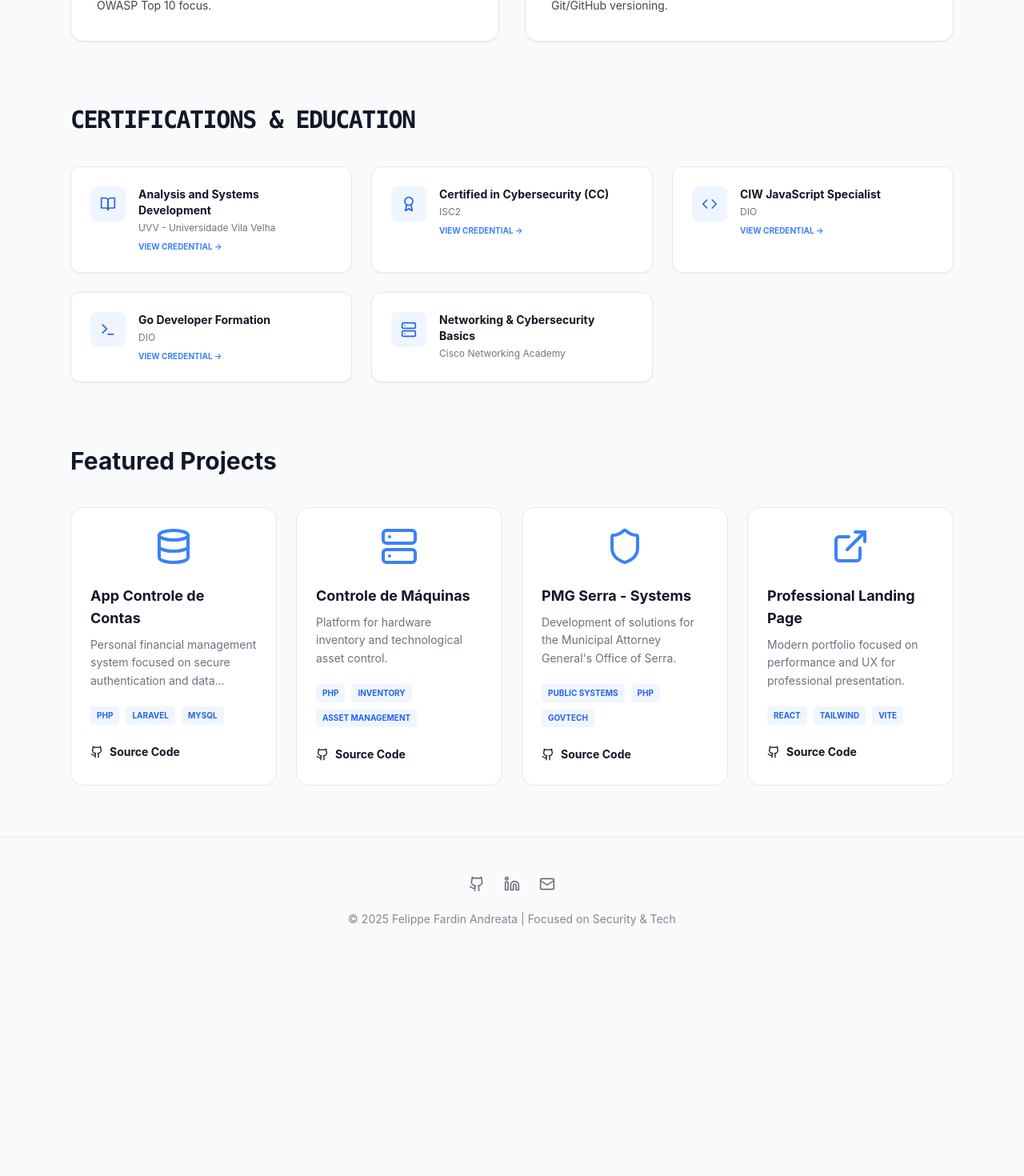
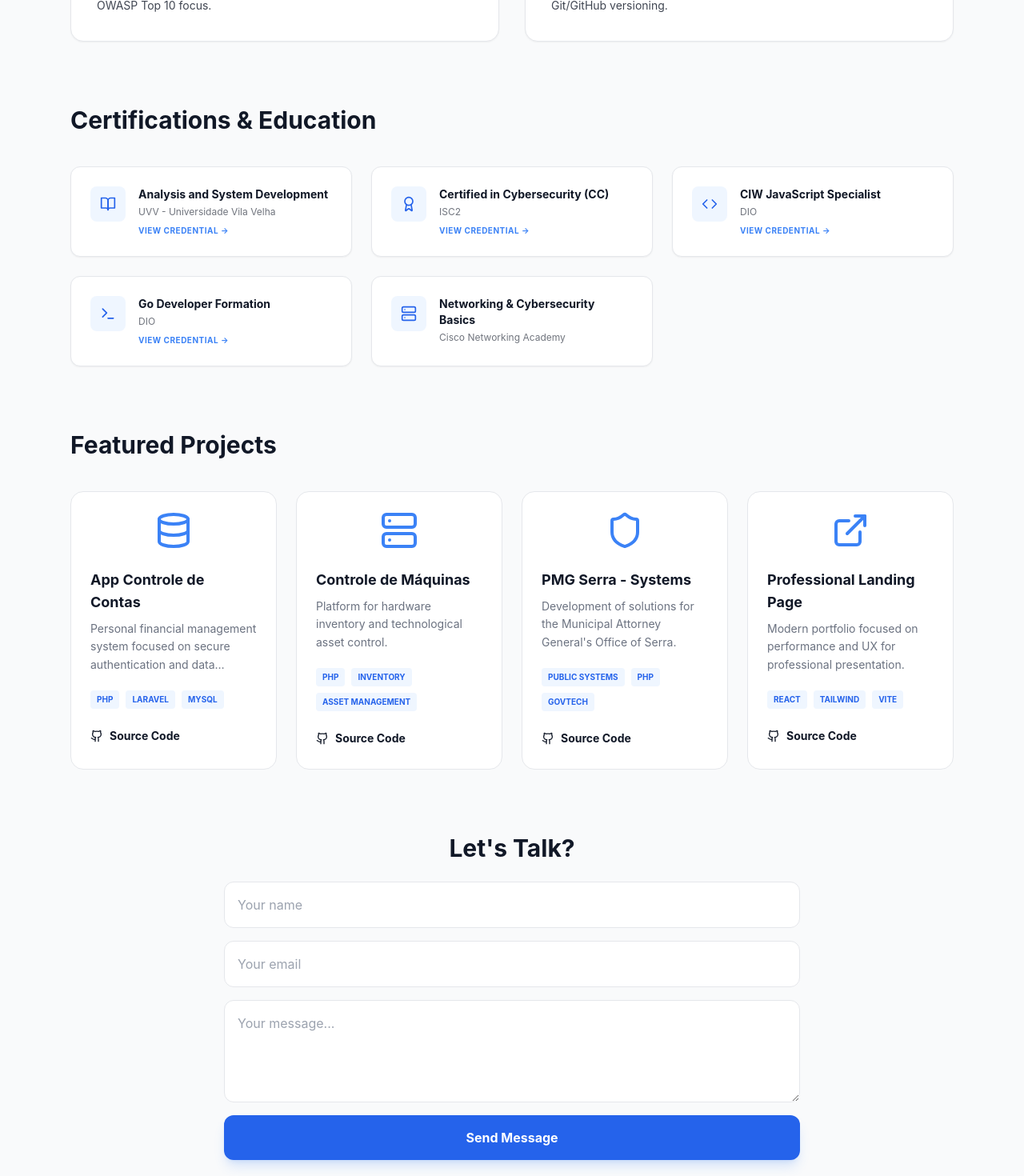
Before and after one commit to felippefardin/portfolio-felippe-final, a React (Vite) app: page / in a window 1280 px wide. Shown: the part 1060-2530 px from the top of the page at 80% size. Before the commit the page ends 2267 px from the top, so only its background shows below. Built offline with nearby package versions, Linux system fonts and the light colour scheme.

Commit message:
Terceiro ajuste commit

```diff
--- a/src/components/PortfolioFelippe.jsx
+++ b/src/components/PortfolioFelippe.jsx
@@ -53,10 +53,10 @@ export default function PortfolioFelippe() {
 
   const certifications = [
     {
-      title: 'Analysis and Systems Development',
+      title: 'Analysis and System Development',
       issuer: 'UVV - Universidade Vila Velha',
       icon: <BookOpen size={20}/>,
-      link: '/diploma.pdf' // Referência ao arquivo enviado
+      link: 'https://www.canva.com/design/DAHCWVV5Tx4/cB0nq37VCkb40tJIvGPBBA/view?utm_content=DAHCWVV5Tx4&utm_campaign=designshare&utm_medium=link2&utm_source=uniquelinks&utlId=h67fe51227f'
     },
     {
       title: 'Certified in Cybersecurity (CC)',
@@ -134,7 +134,7 @@ export default function PortfolioFelippe() {
                 Currently working on the digital transformation of public administration, bridging secure code and resilient infrastructure.
               </p>
               <div className="mt-8 flex gap-4">
-                <a href="mailto:felippefardin@hotmail.com" className="bg-blue-600 text-white px-6 py-3 rounded-xl font-bold hover:bg-blue-700 transition shadow-lg shadow-blue-500/20">Let's Talk?</a>
+                <a href="#contact" className="bg-blue-600 text-white px-6 py-3 rounded-xl font-bold hover:bg-blue-700 transition shadow-lg shadow-blue-500/20">Let's Talk?</a>
               </div>
             </div>
             <div className="md:col-span-2 flex justify-center">
@@ -162,9 +162,9 @@ export default function PortfolioFelippe() {
           </div>
         </section>
 
-        {/* Skills & Technologies (Simplified) */}
+        {/* Skills & Technologies */}
         <section id="skills" className="max-w-6xl mx-auto px-6 mb-20">
-          <h2 className="text-3xl font-bold mb-10">Skills & Technologies</h2>
+          <h2 className="text-3xl font-bold mb-10 font-mono tracking-tighter uppercase">Skills & Technologies</h2>
           <div className="grid md:grid-cols-2 gap-8">
             <div className="p-8 rounded-2xl bg-white dark:bg-gray-800 border dark:border-gray-700 shadow-sm">
                <Shield className="text-red-500 mb-4" size={32} />
@@ -179,9 +179,9 @@ export default function PortfolioFelippe() {
           </div>
         </section>
 
-        {/* Certifications (Updated with Links) */}
+        {/* Certifications */}
         <section id="certs" className="max-w-6xl mx-auto px-6 mb-20">
-          <h2 className="text-3xl font-bold mb-10 font-mono tracking-tighter uppercase">Certifications & Education</h2>
+          <h2 className="text-3xl font-bold mb-10">Certifications & Education</h2>
           <div className="grid md:grid-cols-3 gap-6">
             {certifications.map((cert, i) => (
               <motion.a
@@ -198,7 +198,7 @@ export default function PortfolioFelippe() {
                 <div>
                   <h4 className="font-bold text-sm">{cert.title}</h4>
                   <p className="text-xs opacity-60 mt-1">{cert.issuer}</p>
-                  {cert.link && <span className="text-[10px] text-blue-500 font-bold mt-2 block">VIEW CREDENTIAL →</span>}
+                  {cert.link && <span className="text-[10px] text-blue-500 font-bold mt-2 block uppercase tracking-wider">View Credential →</span>}
                 </div>
               </motion.a>
             ))}
@@ -206,7 +206,7 @@ export default function PortfolioFelippe() {
         </section>
 
         {/* Projects */}
-        <section id="projects" className="max-w-6xl mx-auto px-6">
+        <section id="projects" className="max-w-6xl mx-auto px-6 mb-20">
           <h2 className="text-3xl font-bold mb-10">Featured Projects</h2>
           <motion.div className="grid sm:grid-cols-2 lg:grid-cols-4 gap-6" variants={container} initial="hidden" whileInView="show">
             {projects.map(p => (
@@ -224,12 +224,23 @@ export default function PortfolioFelippe() {
             ))}
           </motion.div>
         </section>
+
+        {/* Contact Form */}
+        <section id="contact" className="max-w-3xl mx-auto px-6">
+          <h2 className="text-3xl font-bold mb-6 text-center">Let's Talk?</h2>
+          <form className="grid gap-4" action="https://formspree.io/f/mrbowjvr" method="POST">
+            <input name="name" placeholder="Your name" required className="p-4 rounded-xl border dark:border-gray-700 bg-white dark:bg-gray-800 focus:ring-2 focus:ring-blue-500 outline-none transition" />
+            <input name="email" type="email" placeholder="Your email" required className="p-4 rounded-xl border dark:border-gray-700 bg-white dark:bg-gray-800 focus:ring-2 focus:ring-blue-500 outline-none transition" />
+            <textarea name="message" placeholder="Your message..." required className="p-4 rounded-xl border dark:border-gray-700 bg-white dark:bg-gray-800 h-32 focus:ring-2 focus:ring-blue-500 outline-none transition"></textarea>
+            <button type="submit" className="px-8 py-4 rounded-xl bg-blue-600 text-white font-bold hover:bg-blue-700 transition shadow-lg shadow-blue-500/20">Send Message</button>
+          </form>
+        </section>
       </main>
 
       <footer className="border-t border-gray-200 dark:border-gray-800 py-12 text-center">
         <div className="flex justify-center gap-6 mb-6 opacity-60">
-          <a href="https://github.com/felippefardin"><Github size={20}/></a>
-          <a href="https://linkedin.com/in/felippefardin"><Linkedin size={20}/></a>
+          <a href="https://github.com/felippefardin" target="_blank" rel="noreferrer"><Github size={20}/></a>
+          <a href="https://linkedin.com/in/felippefardin" target="_blank" rel="noreferrer"><Linkedin size={20}/></a>
           <a href="mailto:felippefardin@hotmail.com"><Mail size={20}/></a>
         </div>
         <p className="text-sm opacity-50">© 2025 Felippe Fardin Andreata | Focused on Security & Tech</p>
```
